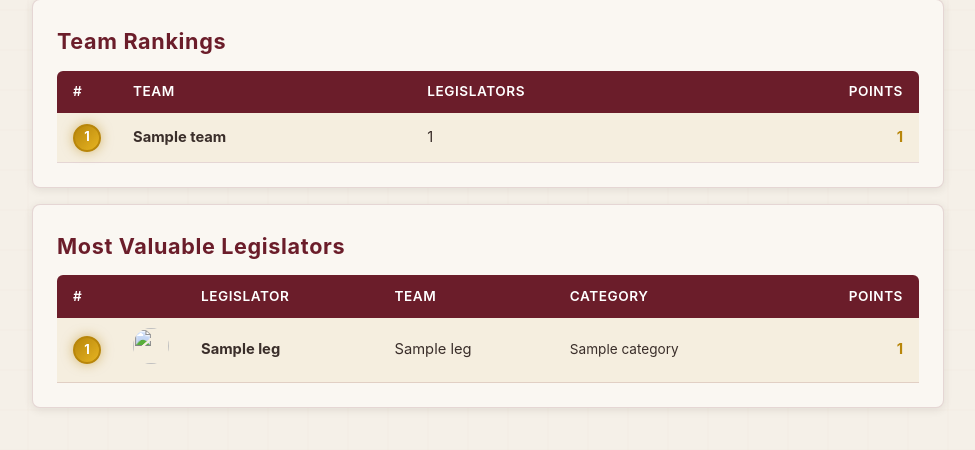
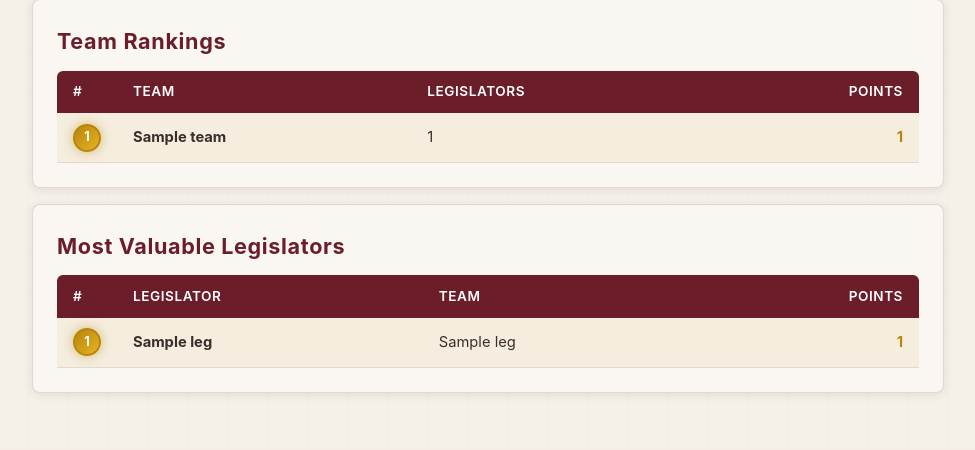
Before and after one commit to christmastodd-dot/Christmas-repo, a Flask app: template templates/leaderboard.html in a window 1280 px wide. Shown: the part 170-620 px from the top of the page, without its empty margins (152-1127 px from the left). Run offline with Flask 3, Linux system fonts and the light colour scheme; the template is opened without the code that fills it: most values are stand-ins (such as "Sample title", 1, 10 or a date in 2020); parts of the project's set-up code (start-up, migrations or seed data) failed here and were passed over; some libraries are stand-ins or nearby versions.

Commit message:
Simplify leaderboard tables: remove Category column and scroll wrappers
Both tables now fit on mobile without horizontal scrolling:
4 columns each (rank, name, team/count, points). Removed headshot
column and category column from legislator rankings, and removed
table-wrap divs since they're no longer needed.

https://claude.ai/code/session_017wSMdgsYGXAsdbCgucto3C

```diff
--- a/templates/leaderboard.html
+++ b/templates/leaderboard.html
@@ -7,11 +7,10 @@
 <div class="card mb-2">
     <h2>Team Rankings</h2>
     {% if teams %}
-    <div class="table-wrap">
     <table>
         <thead>
             <tr>
-                <th style="width:50px;">#</th>
+                <th style="width:40px;">#</th>
                 <th>Team</th>
                 <th>Legislators</th>
                 <th style="text-align:right;">Points</th>
@@ -38,7 +37,6 @@
             {% endfor %}
         </tbody>
     </table>
-    </div>
     {% else %}
         <p class="mt-1" style="opacity:0.6;">No teams yet.</p>
     {% endif %}
@@ -47,15 +45,12 @@
 <div class="card">
     <h2>Most Valuable Legislators</h2>
     {% if legislators %}
-    <div class="table-wrap">
     <table>
         <thead>
             <tr>
-                <th style="width:50px;">#</th>
-                <th style="width:50px;"></th>
+                <th style="width:40px;">#</th>
                 <th>Legislator</th>
                 <th>Team</th>
-                <th>Category</th>
                 <th style="text-align:right;">Points</th>
             </tr>
         </thead>
@@ -69,22 +64,13 @@
                         <span class="rank-badge">{{ loop.index }}</span>
                     {% endif %}
                 </td>
-                <td>
-                    {% if leg.headshot_url %}
-                        <img src="{{ leg.headshot_url }}" alt="" style="width:36px; height:36px; border-radius:50%; object-fit:cover;">
-                    {% else %}
-                        <div style="width:36px; height:36px; border-radius:50%; background:var(--sand-light); display:flex; align-items:center; justify-content:center; font-weight:700; color:var(--maroon); font-size:0.75rem;">{{ leg.name[0] }}</div>
-                    {% endif %}
-                </td>
                 <td><strong>{{ leg.name }}</strong></td>
                 <td>{{ leg.team_name or '—' }}</td>
-                <td style="font-size:0.85rem;">{{ leg.category or '—' }}</td>
                 <td style="text-align:right; font-weight:700; color:var(--gold);">{{ "{:,}".format(leg.total_points) }}</td>
             </tr>
             {% endfor %}
         </tbody>
     </table>
-    </div>
     {% else %}
         <p class="mt-1" style="opacity:0.6;">No scores yet.</p>
     {% endif %}
```
